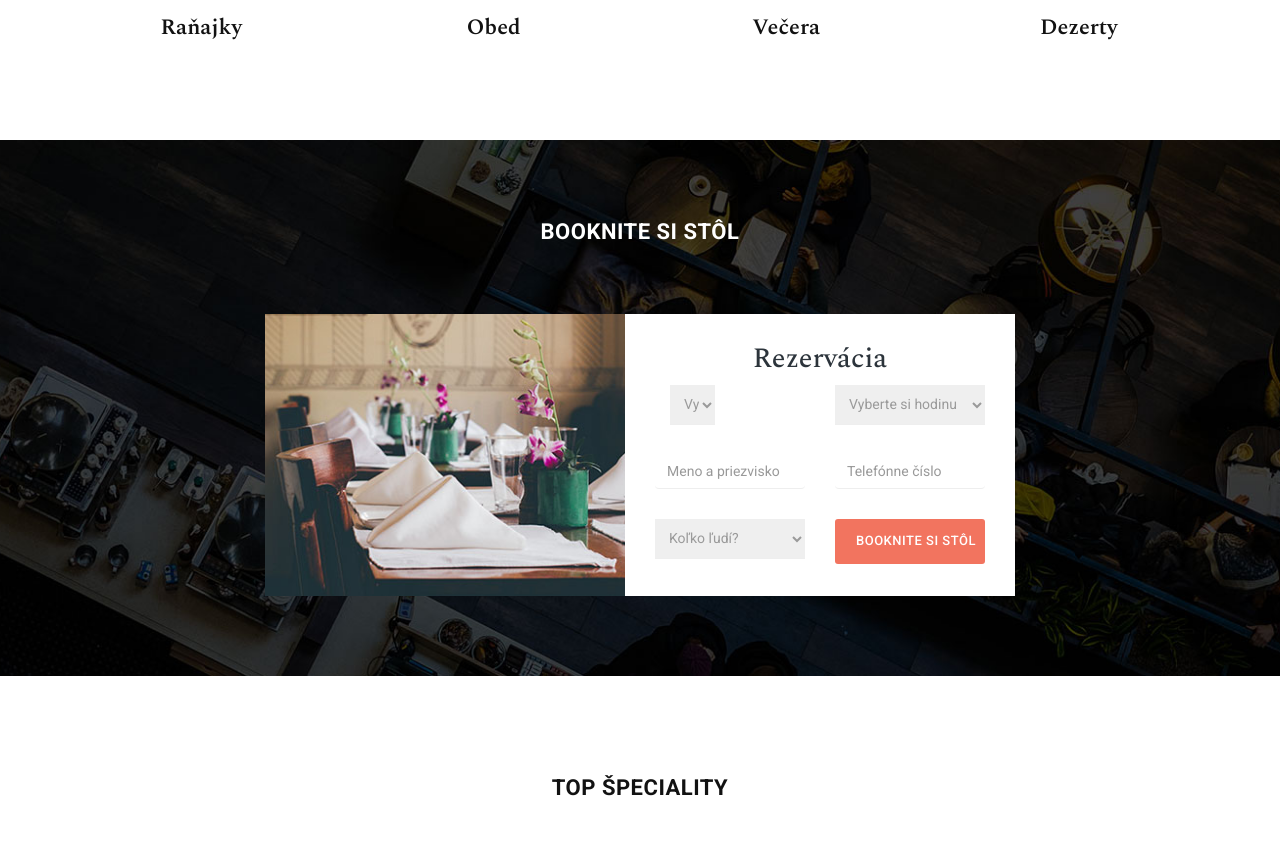
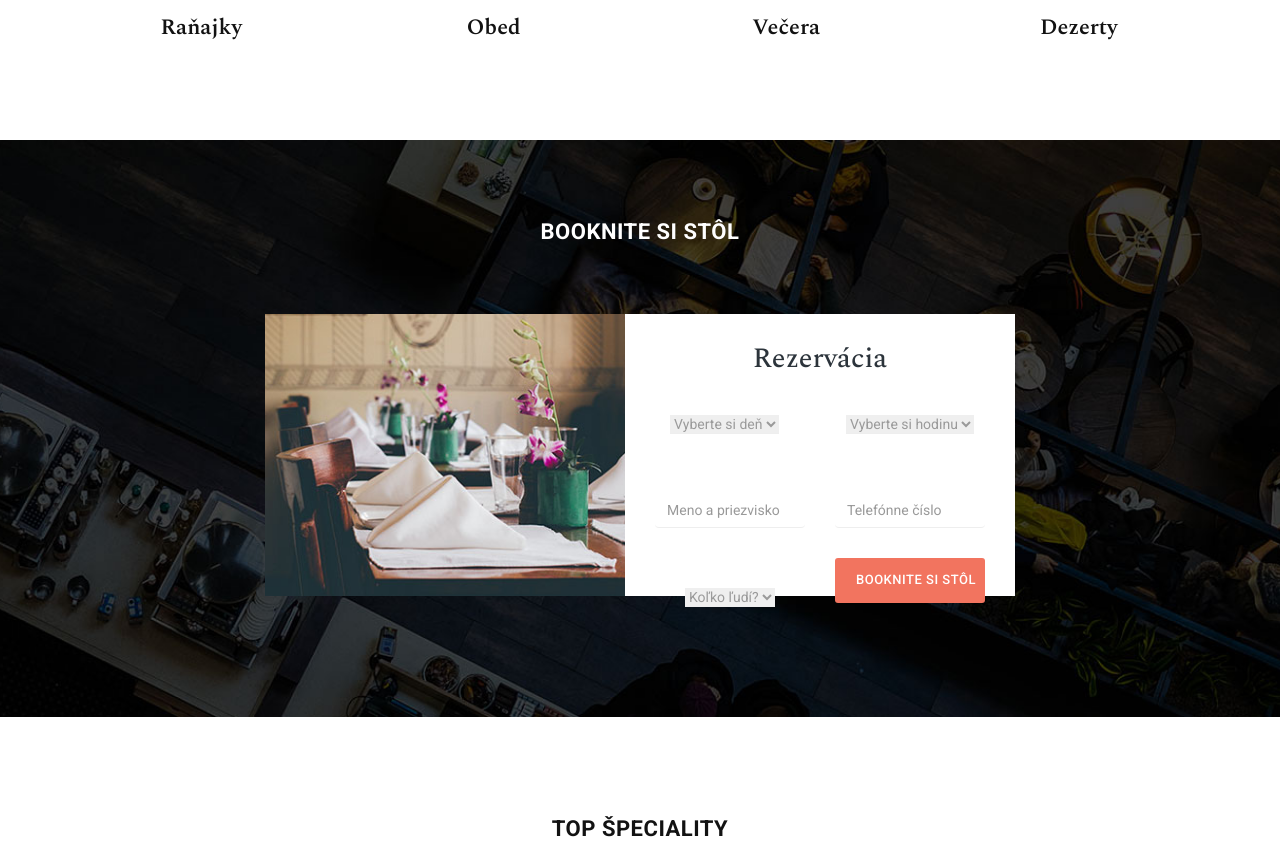
Before and after one commit to GooseBump258/AzijskaRest_cattering_Bato, a PHP site: page / in a window 1280 px wide. Shown: the part 1542-2389 px from the top of the page. Run offline with PHP 8.4, Linux system fonts and the light colour scheme; some libraries are stand-ins or nearby versions.

Commit message:
Update templatemo-style.css

```diff
--- a/css/templatemo-style.css
+++ b/css/templatemo-style.css
@@ -341,16 +341,16 @@ section#book-table .left-image img {
 }
 
 .right-info select {
+	margin-top: 30px;
+	margin-bottom: 30px;
+	box-shadow: none;
+	outline: none;
 	border-right: none;
 	border-left: none;
 	border-top: none;
-	width: 100%;
-	outline: none;
 	border-bottom: 1px solid #eee;
 	font-size: 14px;
 	color: #9a9a9a;
-	padding-left: 10px;
-	height: 40px;
 }
 
 .right-info input {
```
